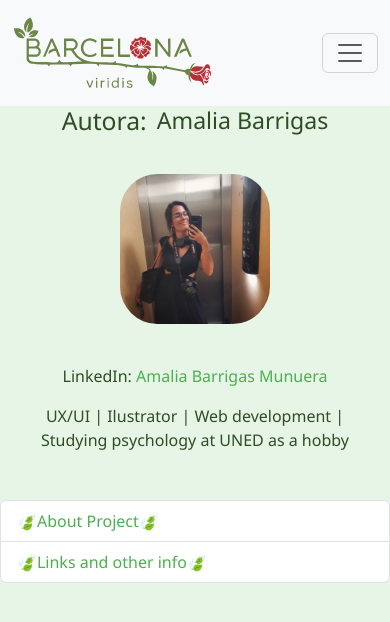
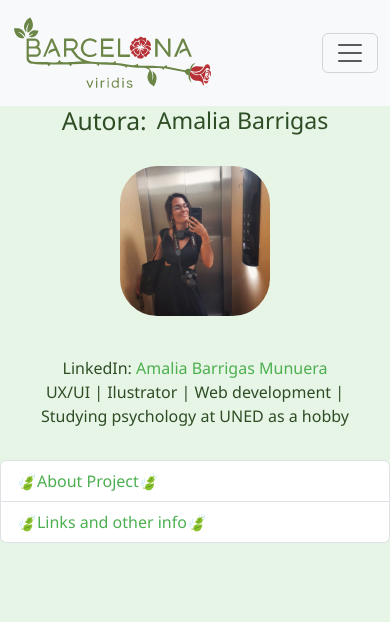
Before and after one commit to AmaliaBM/barcelona_viridis_app, a React (Vite) app: page /about in a window 390 px wide. Shown: the top 622 px of the page. Built offline with nearby package versions, Linux system fonts and the light colour scheme; no server answers.

Commit message:
He reorganizado todo el código de INDEX.CSS para que sea más legible

```diff
--- a/src/index.css
+++ b/src/index.css
@@ -1,12 +1,14 @@
-/* Variables globales */
+/* --------------------- */
+/* VARIABLES Y BASE      */
+/* --------------------- */
+
 :root {
   font-family: system-ui, Avenir, Helvetica, Arial, sans-serif;
   line-height: 1.5;
   font-weight: 400;
 
   color-scheme: light dark;
-  /* Color texto por defecto */
-  color: #2e4d25; /* verde oscuro */
+  color: #2e4d25; /* texto verde oscuro */
   background-color: #e7f5e6; /* fondo verde muy suave */
 
   font-synthesis: none;
@@ -15,17 +17,6 @@
   -moz-osx-font-smoothing: grayscale;
 }
 
-/* Enlaces */
-a {
-  font-weight: 500;
-  color: #4caf50; /* verde natural */
-  text-decoration: inherit;
-}
-a:hover {
-  color: #388e3c; /* verde más oscuro */
-}
-
-/* Reset y base del body */
 body {
   margin: 0;
   min-width: 320px;
@@ -35,18 +26,10 @@ body {
   background-color: #e7f5e6;
 }
 
-/* Contenedor principal centrado */
-#contenedor {
-  max-width: 960px;
-  margin-left: auto;
-  margin-right: auto;
-  padding-left: 1rem;
-  padding-right: 1rem;
-  box-sizing: border-box;
-  padding-bottom: 2rem;
-}
+/* --------------------- */
+/* TIPOGRAFÍA Y TEXTO    */
+/* --------------------- */
 
-/* Titulares */
 h1 {
   font-size: 3.2em;
   line-height: 1.1;
@@ -54,7 +37,47 @@ h1 {
   margin-bottom: 1rem;
 }
 
-/* Botones estilo natural */
+a {
+  font-weight: 500;
+  color: #4caf50;
+  text-decoration: inherit;
+}
+
+a:hover {
+  color: #388e3c;
+}
+
+.article-paragraph {
+  margin-bottom: 1rem;
+  line-height: 1.6;
+  color: #2e4d25;
+}
+
+/* --------------------- */
+/* LAYOUT GENERAL        */
+/* --------------------- */
+
+#contenedor {
+  max-width: 960px;
+  margin-left: auto;
+  margin-right: auto;
+  padding: 0 1rem 2rem;
+  box-sizing: border-box;
+}
+
+footer {
+  background-color: #d7e9d2;
+  font-size: 0.9rem;
+  color: #2e4d25;
+  padding: 1rem 0;
+  text-align: center;
+  border-top: 1px solid #a4c39a;
+}
+
+/* --------------------- */
+/* BOTONES               */
+/* --------------------- */
+
 button,
 .btn {
   border-radius: 8px;
@@ -80,18 +103,18 @@ button:focus,
 }
 
 .btn-delete-pastel {
-  background-color: #f4a3a3; /* rojo pastel */
+  background-color: #f4a3a3;
   border-color: #f4a3a3;
   color: #7a2a2a;
   font-weight: 600;
   border-radius: 8px;
   padding: 0.6em 1.2em;
-  transition: 0.25s ease,  0.25s ease;
+  transition: 0.25s ease, 0.25s ease;
 }
 
 .btn-delete-pastel:hover,
 .btn-delete-pastel:focus {
-  background-color: #6b1414; /* rojo oscuro */
+  background-color: #6b1414;
   border-color: #6b1414;
   color: white;
   outline: none;
@@ -105,27 +128,7 @@ button:focus,
   outline: none;
 }
 
-
-
-/* Pie de página discreto */
-footer {
-  background-color: #d7e9d2;
-  font-size: 0.9rem;
-  color: #2e4d25;
-  padding: 1rem 0;
-  text-align: center;
-  border-top: 1px solid #a4c39a;
-}
-
-/* Tarjetas con sombra y bordes suaves */
-.card {
-  border-radius: 12px;
-  box-shadow: 0 4px 12px rgba(46, 77, 37, 0.15);
-  background-color: white;
-  color: #2e4d25;
-}
-
-/* React-Bootstrap overrides*/
+/* React-Bootstrap overrides */
 .btn-success {
   background-color: #4caf50 !important;
   border-color: #4caf50 !important;
@@ -139,7 +142,17 @@ footer {
   color: white !important;
 }
 
-/* Ajusta el ancho de las tarjetas y la altura de las imágenes */
+/* --------------------- */
+/* CARDS VEGETATION    */
+/* --------------------- */
+
+.card {
+  border-radius: 12px;
+  box-shadow: 0 4px 12px rgba(46, 77, 37, 0.15);
+  background-color: white;
+  color: #2e4d25;
+}
+
 .veg-card {
   height: 100%;
   display: flex;
@@ -147,12 +160,11 @@ footer {
 }
 
 .veg-card-img {
-  height: 160px; /* altura fija para que mantengan consistencia */
-  object-fit: cover; /* para que la imagen se recorte y mantenga proporción */
+  height: 160px;
+  object-fit: cover;
   width: 100%;
 }
 
-/* Body debe ocupar todo el espacio restante para alinear el botón abajo */
 .veg-card .card-body {
   flex-grow: 1;
   display: flex;
@@ -160,24 +172,29 @@ footer {
   justify-content: space-between;
 }
 
-/* Responsive para móvil */
+/* Responsive para cards */
 @media (max-width: 768px) {
   .veg-card-img {
     height: 120px;
   }
 }
-.article-paragraph {
-  margin-bottom: 1rem;
-  line-height: 1.6;
-  color: #2e4d25; /* color verde oscuro para legibilidad */
-}
+
+/* --------------------- */
+/* SECCIÓN AUTORA        */
+/* --------------------- */
 
 .autor-nombre {
   display: flex;
   align-items: center;
   gap: 10px;
   margin-bottom: 30px;
-  flex-wrap: wrap; /* para que el texto no se desborde */
+  flex-wrap: wrap;
+}
+
+.autor-nombre h2,
+.autor-nombre h3 {
+  margin: 0;
+  font-weight: normal;
 }
 
 .git {
@@ -185,32 +202,36 @@ footer {
   align-items: center;
   gap: 20px;
   margin-top: 30px;
-  flex-wrap: wrap; /* permite que imagen y texto bajen si no caben */
+  flex-wrap: wrap;
 }
 
 .git img {
   width: 200px;
   border-radius: 25%;
-  flex-shrink: 0; /* evita que la imagen se encoja */
+  flex-shrink: 0;
 }
 
-/* Media query para pantallas pequeñas */
+.git p {
+  margin: 0;
+}
+
+/* Responsive para sección autora */
 @media (max-width: 600px) {
   .autor-nombre {
-    justify-content: center; /* centra el texto */
+    justify-content: center;
   }
 
   .git {
-    flex-direction: column; /* pone imagen y texto uno encima de otro */
-    align-items: center;    /* centra contenido */
+    flex-direction: column;
+    align-items: center;
   }
 
   .git img {
-    width: 150px; /* reduce tamaño de imagen para móviles */
-    margin-bottom: 20px; /* espacio debajo de la imagen */
+    width: 150px;
+    margin-bottom: 20px;
   }
 
   .git div {
-    text-align: center; /* centra el texto */
+    text-align: center;
   }
 }
```
